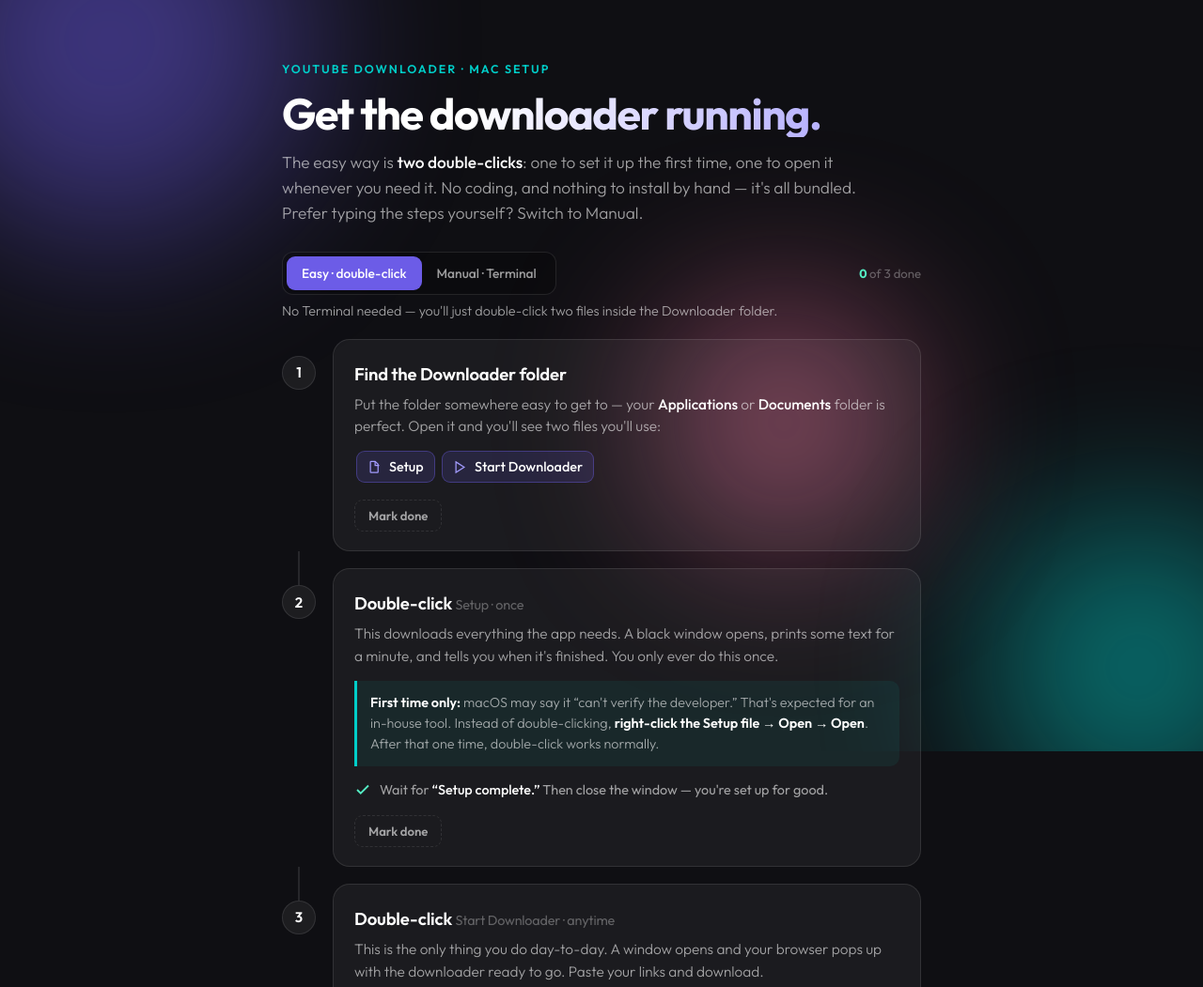
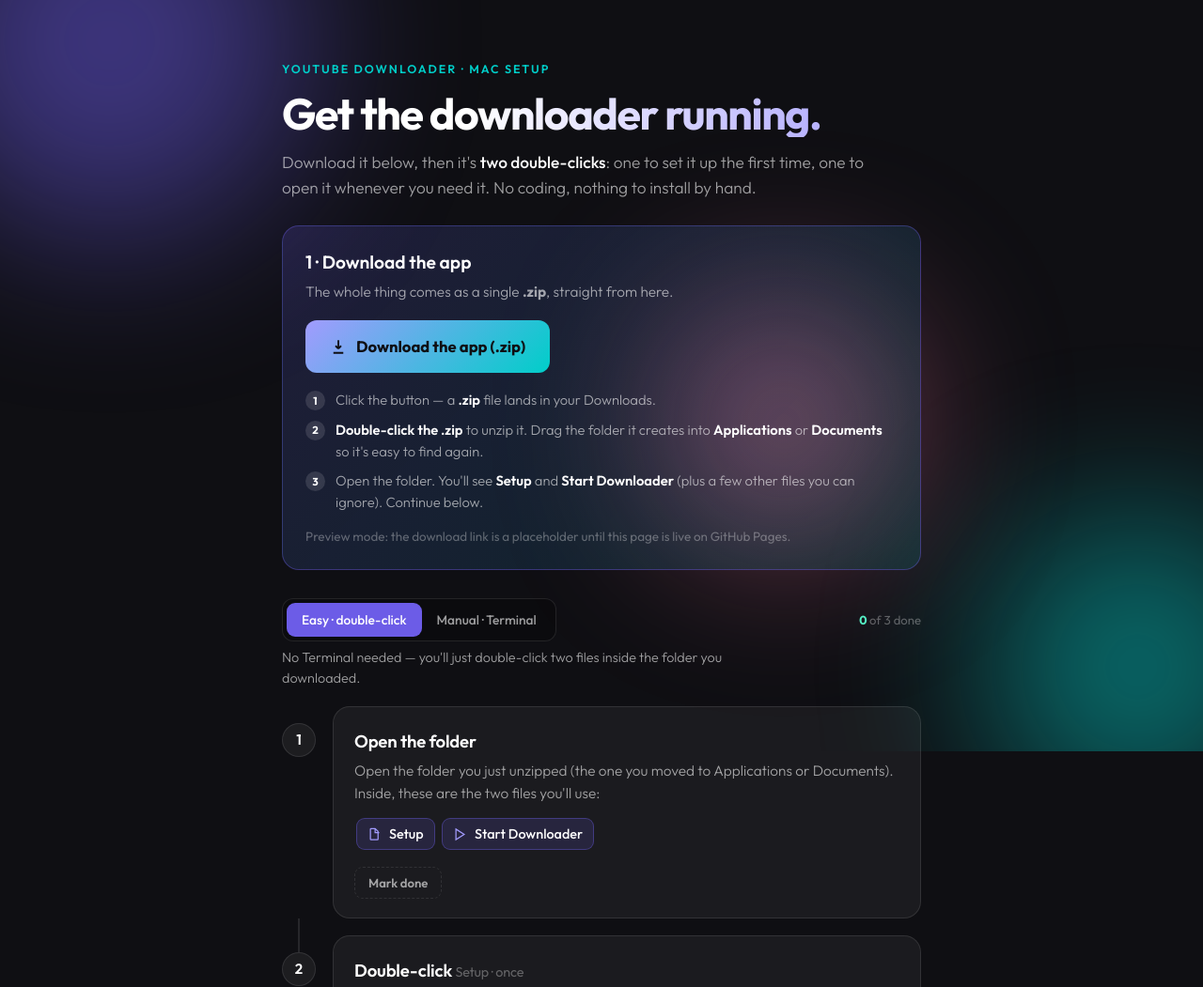
Before and after one commit to asgllc-kvillanueva/asgllc-kvillanueva.github.io, a plain HTML site: page docs/index.html in a window 1280 px wide. Shown: the top 1051 px of the page at 94% size. Drawn offline with Linux system fonts and the light colour scheme.

Commit message:
Guide: in-page download + folder-agnostic manual steps

```diff
--- a/docs/index.html
+++ b/docs/index.html
@@ -40,7 +40,21 @@
   .lede{color:var(--muted);font-weight:300;font-size:1.08rem;margin-top:14px;max-width:56ch}
   .lede b{color:var(--text);font-weight:500}
 
-  .modebar{display:flex;align-items:center;justify-content:space-between;gap:16px;flex-wrap:wrap;margin:28px 0 6px}
+  /* download hero */
+  .download{margin:26px 0 8px;background:linear-gradient(135deg,rgba(108,92,231,.18),rgba(0,206,201,.12));
+     border:1px solid rgba(108,92,231,.38);border-radius:18px;padding:24px}
+  .download h2{font-size:1.2rem;font-weight:600}
+  .download .sub{color:var(--muted);font-weight:300;font-size:.96rem;margin-top:5px}
+  .dlbtn{display:inline-flex;align-items:center;gap:10px;margin-top:18px;text-decoration:none;font-weight:700;
+     font-size:1.04rem;color:#0f0f13;background:linear-gradient(135deg,#a29bfe,#00cec9);padding:15px 26px;border-radius:12px;transition:.2s}
+  .dlbtn:hover{transform:translateY(-2px);filter:brightness(1.06)}
+  .dlmicro{margin-top:18px;display:flex;flex-direction:column;gap:9px}
+  .dlmicro .row{display:flex;gap:11px;align-items:flex-start;font-size:.92rem;color:var(--muted);font-weight:300}
+  .dlmicro b{color:var(--text);font-weight:600}
+  .dlnum{flex-shrink:0;width:21px;height:21px;border-radius:50%;background:rgba(255,255,255,.12);display:grid;place-items:center;font-size:.72rem;font-weight:700;color:#fff;margin-top:1px}
+  .dlwarn{margin-top:14px;font-size:.84rem;color:var(--faint)}
+
+  .modebar{display:flex;align-items:center;justify-content:space-between;gap:16px;flex-wrap:wrap;margin:30px 0 6px}
   .seg{display:inline-flex;background:rgba(0,0,0,.25);border:1px solid var(--line);border-radius:12px;padding:4px}
   .seg button{font-family:inherit;font-size:.86rem;font-weight:500;color:var(--muted);background:transparent;border:0;
      padding:9px 16px;border-radius:9px;cursor:pointer;transition:.25s}
@@ -97,6 +111,7 @@
   .note{margin-top:14px;border-left:3px solid var(--accent2);background:rgba(0,206,201,.07);
      border-radius:0 10px 10px 0;padding:12px 14px;font-size:.9rem;color:var(--muted);font-weight:300}
   .note b{color:var(--text);font-weight:600}
+  .note code{font-family:var(--mono);font-size:.85em;background:rgba(255,255,255,.1);padding:2px 6px;border-radius:5px;color:#fff}
 
   .branch{display:flex;gap:8px;margin-top:14px;flex-wrap:wrap}
   .branch button{font-family:inherit;font-size:.84rem;font-weight:500;color:var(--text);background:rgba(255,255,255,.05);
@@ -133,7 +148,7 @@
   @media (max-width:520px){
     .step{grid-template-columns:30px 1fr;gap:12px}
     .dot{width:30px;height:30px;font-size:.85rem}
-    .card{padding:18px}
+    .card,.download{padding:18px}
   }
   :focus-visible{outline:2px solid var(--accent2);outline-offset:3px;border-radius:6px}
 </style>
@@ -144,7 +159,23 @@
 <div class="wrap">
   <div class="eyebrow">YouTube Downloader · Mac setup</div>
   <h1>Get the downloader running.</h1>
-  <p class="lede">The easy way is <b>two double-clicks</b>: one to set it up the first time, one to open it whenever you need it. No coding, and nothing to install by hand — it's all bundled. Prefer typing the steps yourself? Switch to Manual.</p>
+  <p class="lede">Download it below, then it's <b>two double-clicks</b>: one to set it up the first time, one to open it whenever you need it. No coding, nothing to install by hand.</p>
+
+  <!-- DOWNLOAD -->
+  <div class="download">
+    <h2>1 · Download the app</h2>
+    <p class="sub">The whole thing comes as a single <b>.zip</b>, straight from here.</p>
+    <a class="dlbtn" id="dlbtn" href="#" download>
+      <svg width="18" height="18" viewBox="0 0 24 24" fill="none" stroke="currentColor" stroke-width="2.4"><path d="M12 3v12m0 0l4-4m-4 4l-4-4M5 21h14"/></svg>
+      Download the app (.zip)
+    </a>
+    <div class="dlmicro">
+      <div class="row"><span class="dlnum">1</span><span>Click the button — a <b>.zip</b> file lands in your Downloads.</span></div>
+      <div class="row"><span class="dlnum">2</span><span><b>Double-click the .zip</b> to unzip it. Drag the folder it creates into <b>Applications</b> or <b>Documents</b> so it's easy to find again.</span></div>
+      <div class="row"><span class="dlnum">3</span><span>Open the folder. You'll see <b>Setup</b> and <b>Start Downloader</b> (plus a few other files you can ignore). Continue below.</span></div>
+    </div>
+    <p class="dlwarn" id="dlwarn"></p>
+  </div>
 
   <div class="modebar">
     <div class="seg" role="group" aria-label="Choose how to set up">
@@ -153,7 +184,7 @@
     </div>
     <div class="progress"><b id="pdone">0</b> of <span id="ptotal">3</span> done</div>
   </div>
-  <p class="methodnote" id="methodnote">No Terminal needed — you'll just double-click two files inside the Downloader folder.</p>
+  <p class="methodnote" id="methodnote">No Terminal needed — you'll just double-click two files inside the folder you downloaded.</p>
 
   <div class="steps">
 
@@ -163,8 +194,8 @@
       <section class="step">
         <div class="step__node"><div class="dot"><span class="num">1</span><span class="tick">✓</span></div></div>
         <div class="card">
-          <h2>Find the Downloader folder</h2>
-          <p class="why">Put the folder somewhere easy to get to — your <b>Applications</b> or <b>Documents</b> folder is perfect. Open it and you'll see two files you'll use:</p>
+          <h2>Open the folder</h2>
+          <p class="why">Open the folder you just unzipped (the one you moved to Applications or Documents). Inside, these are the two files you'll use:</p>
           <div style="margin-top:12px">
             <span class="file"><svg width="15" height="15" viewBox="0 0 24 24" fill="none" stroke="#a29bfe" stroke-width="2"><path d="M13 2v7h7"/><path d="M6 2h7l5 5v13a1 1 0 0 1-1 1H6a1 1 0 0 1-1-1V3a1 1 0 0 1 1-1z"/></svg> Setup</span>
             <span class="file"><svg width="15" height="15" viewBox="0 0 24 24" fill="none" stroke="#a29bfe" stroke-width="2"><path d="M5 3l14 9-14 9V3z"/></svg> Start Downloader</span>
@@ -177,7 +208,7 @@
         <div class="step__node"><div class="dot"><span class="num">2</span><span class="tick">✓</span></div></div>
         <div class="card">
           <h2>Double-click <span class="tag">Setup · once</span></h2>
-          <p class="why">This downloads everything the app needs. A black window opens, prints some text for a minute, and tells you when it's finished. You only ever do this once.</p>
+          <p class="why">This downloads everything the app needs. A black window opens, prints text for a minute, then tells you it's finished. You only ever do this once.</p>
           <div class="note">
             <b>First time only:</b> macOS may say it “can't verify the developer.” That's expected for an in-house tool. Instead of double-clicking, <b>right-click the Setup file → Open → Open</b>. After that one time, double-click works normally.
           </div>
@@ -193,12 +224,12 @@
         <div class="step__node"><div class="dot"><span class="num">3</span><span class="tick">✓</span></div></div>
         <div class="card">
           <h2>Double-click <span class="tag">Start Downloader · anytime</span></h2>
-          <p class="why">This is the only thing you do day-to-day. A window opens and your browser pops up with the downloader ready to go. Paste your links and download.</p>
+          <p class="why">This is the only thing you do day-to-day. A window opens and your browser pops up with the downloader ready. Paste your links and download.</p>
           <div class="expect">
             <svg width="18" height="18" viewBox="0 0 24 24" fill="none" stroke="#55efc4" stroke-width="2.4"><path d="M20 6L9 17l-5-5"/></svg>
             <span><b>Keep the window open</b> while you work. When you're done, close it to shut the app down.</span>
           </div>
-          <div class="note">If double-clicking opens the file as <em>text</em> instead of running it, the file lost its “runnable” flag in transit — see “It opened as text” below for the 5-second fix.</div>
+          <div class="note">If double-clicking opens the file as <em>text</em> instead of running it, see “It opened as text” below for the quick fix.</div>
           <button class="markdone" onclick="toggleDone(this)">Mark done</button>
         </div>
       </section>
@@ -248,11 +279,14 @@
         <div class="step__node"><div class="dot"><span class="num">3</span><span class="tick">✓</span></div></div>
         <div class="card">
           <h2>Install the app <span class="tag">· one time</span></h2>
-          <p class="why">Copy the whole block, paste it all at once, press return. It may take a minute and print a lot of text — that's fine.</p>
+          <p class="why">First, point Terminal at your folder — this works no matter where it is or what it's called:</p>
+          <div class="note">
+            Type <code>cd</code> followed by a <b>space</b>, then <b>drag the Downloader folder from Finder onto the Terminal window</b> and press return. Terminal is now “inside” your folder.
+          </div>
+          <p class="why" style="margin-top:14px">Then copy this block, paste it all at once, and press return. It may take a minute and print a lot of text — that's fine:</p>
           <div class="cmd">
             <div class="cmd__bar"><div class="lights"><span class="r"></span><span class="y"></span><span class="g"></span></div><span class="cmd__label">Terminal — paste all of this</span><button class="copy" onclick="copyCmd(this)">Copy</button></div>
-            <pre><code>cd ~/Downloads/YouTube_Downloader_Clean_Source
-python3 -m venv venv
+            <pre><code>python3 -m venv venv
 source venv/bin/activate
 python3 -m pip install flask yt-dlp -i https://pypi.org/simple/
 mkdir -p bin
@@ -270,14 +304,13 @@
         <div class="step__node"><div class="dot"><span class="num">4</span><span class="tick">✓</span></div></div>
         <div class="card">
           <h2>Start the app</h2>
-          <p class="why">This is the part you repeat each time. Paste and press return:</p>
+          <p class="why">Point Terminal at the folder again the same way — type <code class="inline">cd</code>, a space, drag the folder in, press return — then paste:</p>
           <div class="cmd">
             <div class="cmd__bar"><div class="lights"><span class="r"></span><span class="y"></span><span class="g"></span></div><span class="cmd__label">Terminal</span><button class="copy" onclick="copyCmd(this)">Copy</button></div>
-            <pre><code>cd ~/Downloads/YouTube_Downloader_Clean_Source
-source venv/bin/activate
+            <pre><code>source venv/bin/activate
 python3 app.py</code></pre>
           </div>
-          <div class="expect"><svg width="18" height="18" viewBox="0 0 24 24" fill="none" stroke="#55efc4" stroke-width="2.4"><path d="M20 6L9 17l-5-5"/></svg><span>It prints a few lines then looks “stuck” — that's the app running. <b>Leave it open.</b></span></div>
+          <div class="expect"><svg width="18" height="18" viewBox="0 0 24 24" fill="none" stroke="#55efc4" stroke-width="2.4"><path d="M20 6L9 17l-5-5"/></svg><span>It prints a few lines then looks “stuck” — that's the app running, and your browser opens on its own. <b>Leave it open.</b></span></div>
           <button class="markdone" onclick="toggleDone(this)">Mark done</button>
         </div>
       </section>
@@ -300,9 +333,11 @@
   <div class="trouble">
     <h3>If something looks wrong</h3>
     <details class="acc"><summary>It says it “can't verify the developer” <span class="plus">+</span></summary>
-      <div class="ans">Expected for an in-house tool. Right-click the file → <b>Open</b> → <b>Open</b> (instead of double-clicking). You only do this once per file. If your Mac is locked down by IT and offers no “Open” option, that's a Santa/MDM block — ask IT to allowlist the app, or use the Manual method, which runs through tools already approved on your Mac.</div></details>
+      <div class="ans">Expected for an in-house tool. Right-click the file → <b>Open</b> → <b>Open</b> (instead of double-clicking). Once per file. If your Mac is locked down by IT and offers no “Open” option, that's a Santa/MDM block — ask IT to allowlist the app, or use the Manual method, which runs through tools already approved on your Mac.</div></details>
     <details class="acc"><summary>It opened as text instead of running <span class="plus">+</span></summary>
-      <div class="ans">The file lost its “runnable” flag when it was downloaded. Open Terminal, type <code>chmod +x </code> (with the trailing space), then drag the file onto the Terminal window and press return. Double-click works after that. Running <b>Setup</b> this way also re-arms <b>Start Downloader</b> automatically.</div></details>
+      <div class="ans">The file lost its “runnable” flag when downloaded. Open Terminal, type <code>chmod +x </code> (with the trailing space), drag the file onto the Terminal window, and press return. Double-click works after that. Running <b>Setup</b> this way also re-arms <b>Start Downloader</b> automatically.</div></details>
+    <details class="acc"><summary>The folder has lots of extra files in it <span class="plus">+</span></summary>
+      <div class="ans">That's normal — the download includes the app plus a few project files. You only ever need <b>Setup</b> and <b>Start Downloader</b>; ignore the rest.</div></details>
     <details class="acc"><summary>It says “pip not found” <span class="plus">+</span></summary>
       <div class="ans">Use <code>python3 -m pip</code> instead of <code>pip</code>. The Manual block above already does this.</div></details>
     <details class="acc"><summary>It says “Address already in use” <span class="plus">+</span></summary>
@@ -315,12 +350,29 @@
 </div>
 
 <script>
+  // Build the download link from the Pages address: https://USER.github.io/REPO/
+  (function setupDownload(){
+    const btn = document.getElementById('dlbtn');
+    const warn = document.getElementById('dlwarn');
+    const host = location.hostname;
+    const seg = location.pathname.split('/').filter(Boolean);
+    if(host.endsWith('github.io') && seg.length){
+      const user = host.split('.')[0];
+      const repo = seg[0];
+      btn.href = 'https://github.com/' + user + '/' + repo + '/archive/refs/heads/main.zip';
+    } else {
+      // Local preview or custom domain — fill these in by hand.
+      btn.href = 'https://github.com/USERNAME/REPO/archive/refs/heads/main.zip';
+      warn.textContent = 'Preview mode: the download link is a placeholder until this page is live on GitHub Pages.';
+    }
+  })();
+
   function setMethod(method){
     document.body.dataset.method = method;
     document.getElementById('m-easy').setAttribute('aria-pressed', method==='easy');
     document.getElementById('m-manual').setAttribute('aria-pressed', method==='manual');
     document.getElementById('methodnote').textContent = method==='easy'
-      ? 'No Terminal needed — you\u2019ll just double-click two files inside the Downloader folder.'
+      ? 'No Terminal needed — you\u2019ll just double-click two files inside the folder you downloaded.'
       : 'You\u2019ll paste a few short lines into Terminal. This path uses tools already approved on your Mac.';
     updateProgress();
   }
```
